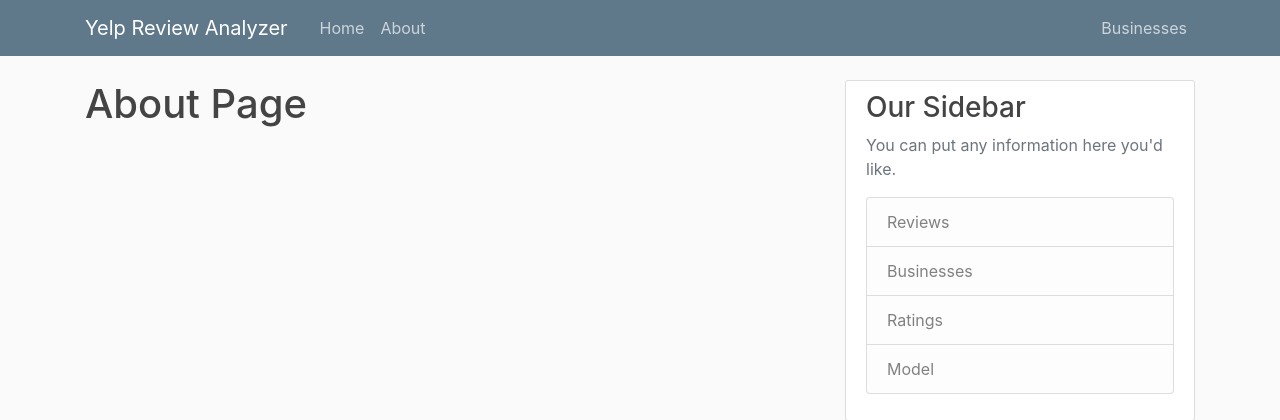
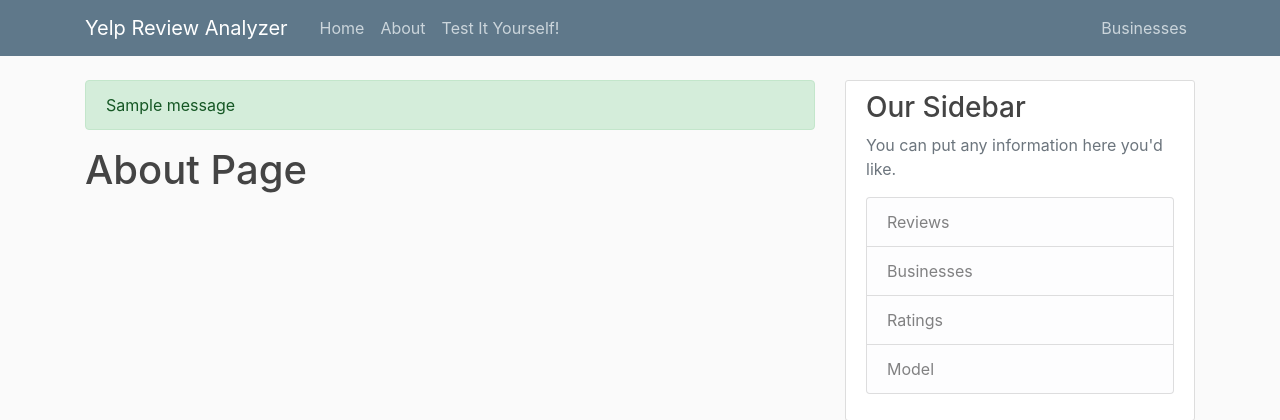
Before and after one commit to BloomTech-Labs/yelp-dataset-challenge-1-ds, a Flask app: page /about in a window 1280 px wide. Shown: the top 420 px of the page. Run offline with Flask 2, Linux system fonts and the light colour scheme; one stand-in notice (Sample message) is shown; some libraries are stand-ins or nearby versions.

Commit message:
updated user registration workflow, success message displays now

```diff
--- a/flask_test/app.py
+++ b/flask_test/app.py
@@ -1,4 +1,4 @@
-from flask import Flask, render_template, url_for
+from flask import Flask, render_template, url_for, flash, redirect
 from flask_sqlalchemy import SQLAlchemy
 from forms import RegistrationForm, LoginForm, ReviewForm
 
@@ -38,9 +38,14 @@
     return render_template('about.html', title='About')
 
 # define route for registration
-@app.route("/register")
+# 'methods=['GET','POST']' allows users to submit forms on the page
+# if there are no errors with registration, display successful account creation message, redirect to homepage
+@app.route("/register", methods=['GET', 'POST'])
 def register():
     form = RegistrationForm()
+    if form.validate_on_submit():
+        flash(f'Account created for {form.username.data}!', 'success')
+        return redirect(url_for('home'))
     return render_template('register.html', title='Register', form=form)
 
 # define route for login
--- a/flask_test/templates/layout.html
+++ b/flask_test/templates/layout.html
@@ -29,6 +29,7 @@
                 <div class="navbar-nav mr-auto">
                     <a class="nav-item nav-link" href="/">Home</a>
                     <a class="nav-item nav-link" href="/about">About</a>
+                    <a class="nav-item nav-link" href="/review">Test It Yourself!</a>
                 </div>
                 <!-- Navbar Right Side -->
                 <div class="navbar-nav">
@@ -41,6 +42,15 @@
         <main role="main" class="container">
             <div class="row">
                 <div class="col-md-8">
+                {% with messages = get_flashed_messages(with_categories=true) %} <!--allows us to pass 'success' message from app.route()-->
+                    {% if messages %}
+                        {% for category, message in messages %}
+                            <div class="alert alert-{{ category }}">
+                                {{ message }}
+                            </div>
+                        {% endfor %}
+                    {% endif %}
+                {% endwith %}
                 {% block content %}{% endblock %}
                 </div>
                 <div class="col-md-4">
```
